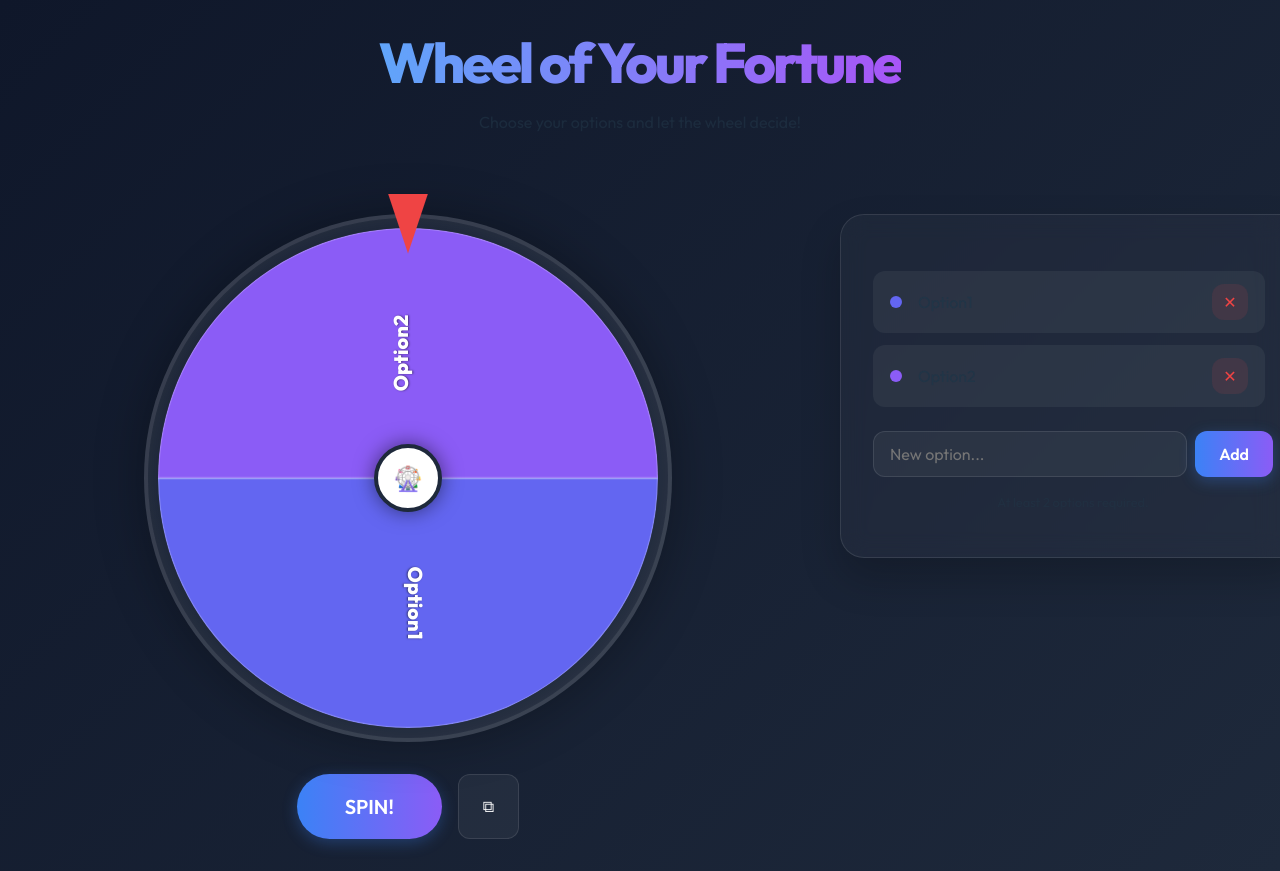
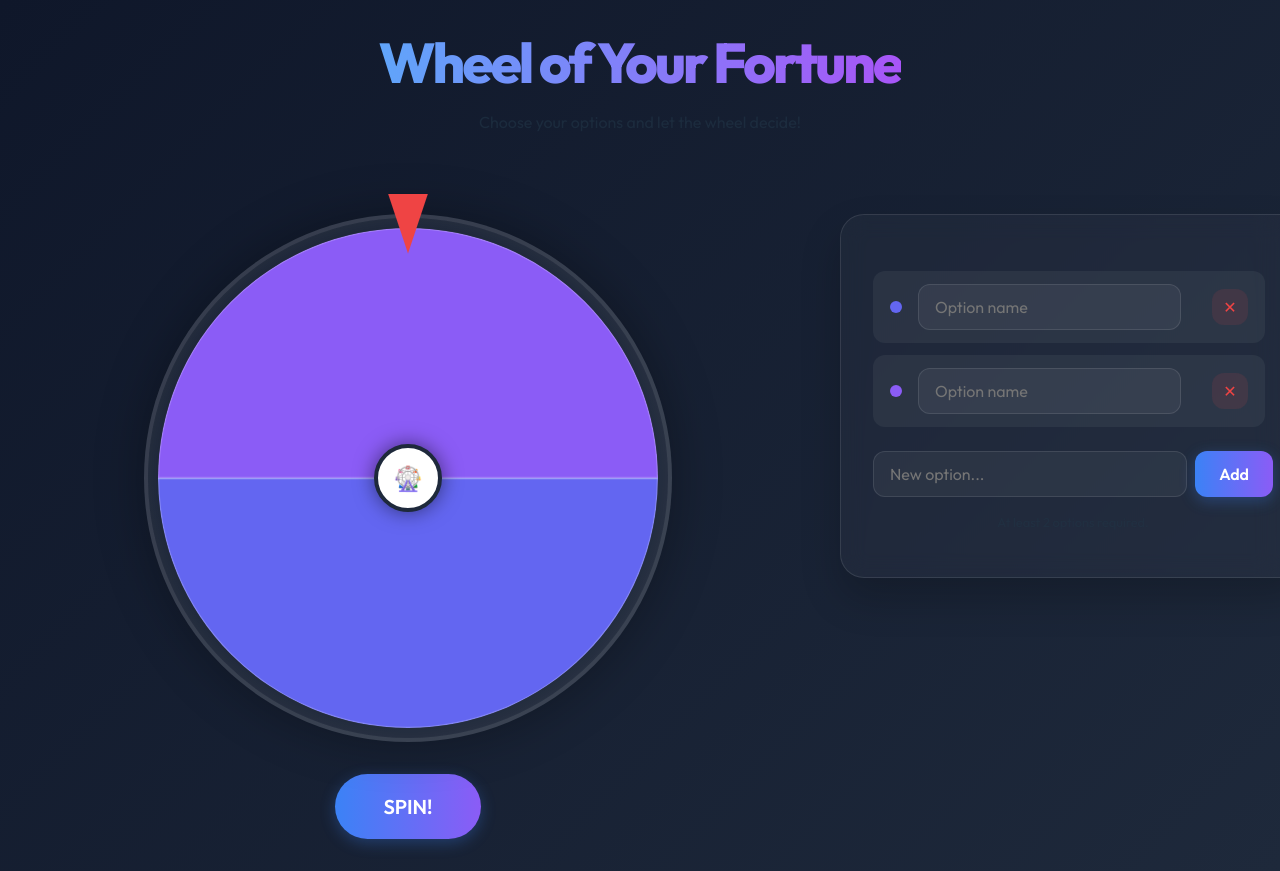
Before and after one commit to aysesudeozden/wheelspin, a React (Vite) app in the folder spin/: page / in a window 1280 px wide. Shown: the top 871 px of the page. Built offline with nearby package versions, Linux system fonts and the light colour scheme.

Commit message:
feat: isim ekleme kısımları düzeltildi.

```diff
--- a/spin/src/App.tsx
+++ b/spin/src/App.tsx
@@ -16,8 +16,8 @@ const COLORS = [
 
 function App() {
   const [prizes, setPrizes] = useState<Prize[]>([
-    { id: '1', name: 'Option1', color: COLORS[0] },
-    { id: '2', name: 'Option2', color: COLORS[1] },
+    { id: '1', name: '', color: COLORS[0] },
+    { id: '2', name: '', color: COLORS[1] },
   ]);
   const [newPrizeName, setNewPrizeName] = useState('');
   const [rotation, setRotation] = useState(0);
@@ -48,20 +48,15 @@ function App() {
   }, []);
 
   const addPrize = () => {
-    if (!newPrizeName.trim()) return;
+    if (!newPrizeName) return;
     const newPrize = {
       id: Date.now().toString(),
       name: newPrizeName,
-      color: COLORS[prizes.length % COLORS.length]
+      color: COLORS[Math.floor(Math.random() * COLORS.length)]
     };
     const updated = [...prizes, newPrize];
     setPrizes(updated);
     setNewPrizeName('');
-
-    // Notify popout if exists
-    if (window.opener) {
-      // logic for bidirectional sync could go here
-    }
   };
 
   const removePrize = (id: string) => {
@@ -92,26 +87,6 @@ function App() {
       const index = Math.floor(((360 - actualDegree + 270) % 360) / segmentSize);
       setWinner(currentPrizes[index]);
     }, 5000);
-  };
-
-  const popOut = () => {
-    const width = 600;
-    const height = 700;
-    const left = window.screenX + (window.outerWidth - width) / 2;
-    const top = window.screenY + (window.outerHeight - height) / 2;
-
-    const popup = window.open(
-      `${window.location.origin}${window.location.pathname}?mode=wheel`,
-      'WheelPopout',
-      `width=${width},height=${height},left=${left},top=${top}`
-    );
-
-    if (popup) {
-      // Basic sync logic
-      setTimeout(() => {
-        popup.postMessage({ type: 'SYNC_prizes', prizes }, '*');
-      }, 1000);
-    }
   };
 
   const renderWheel = () => {
@@ -223,9 +198,6 @@ function App() {
             >
               SPIN!
             </button>
-            <button className="btn btn-secondary" onClick={popOut} title="Open in new window">
-              <span>⧉</span>
-            </button>
           </div>
         </div>
 
@@ -241,7 +213,15 @@ function App() {
                     background: prize.color
                   }}
                 />
-                <span style={{ flex: 1, textAlign: 'left' }}>{prize.name}</span>
+                <span style={{ flex: 1, textAlign: 'left' }}>
+                  <input
+                    type="text"
+                    placeholder="Option name"
+                    value={prize.name}
+                    onChange={(e) => prize.name = e.target.value}
+                    onKeyDown={(e) => e.key === 'Enter' && addPrize()}
+                  />
+                </span>
                 <button
                   className="btn btn-danger"
                   onClick={() => removePrize(prize.id)}
```
